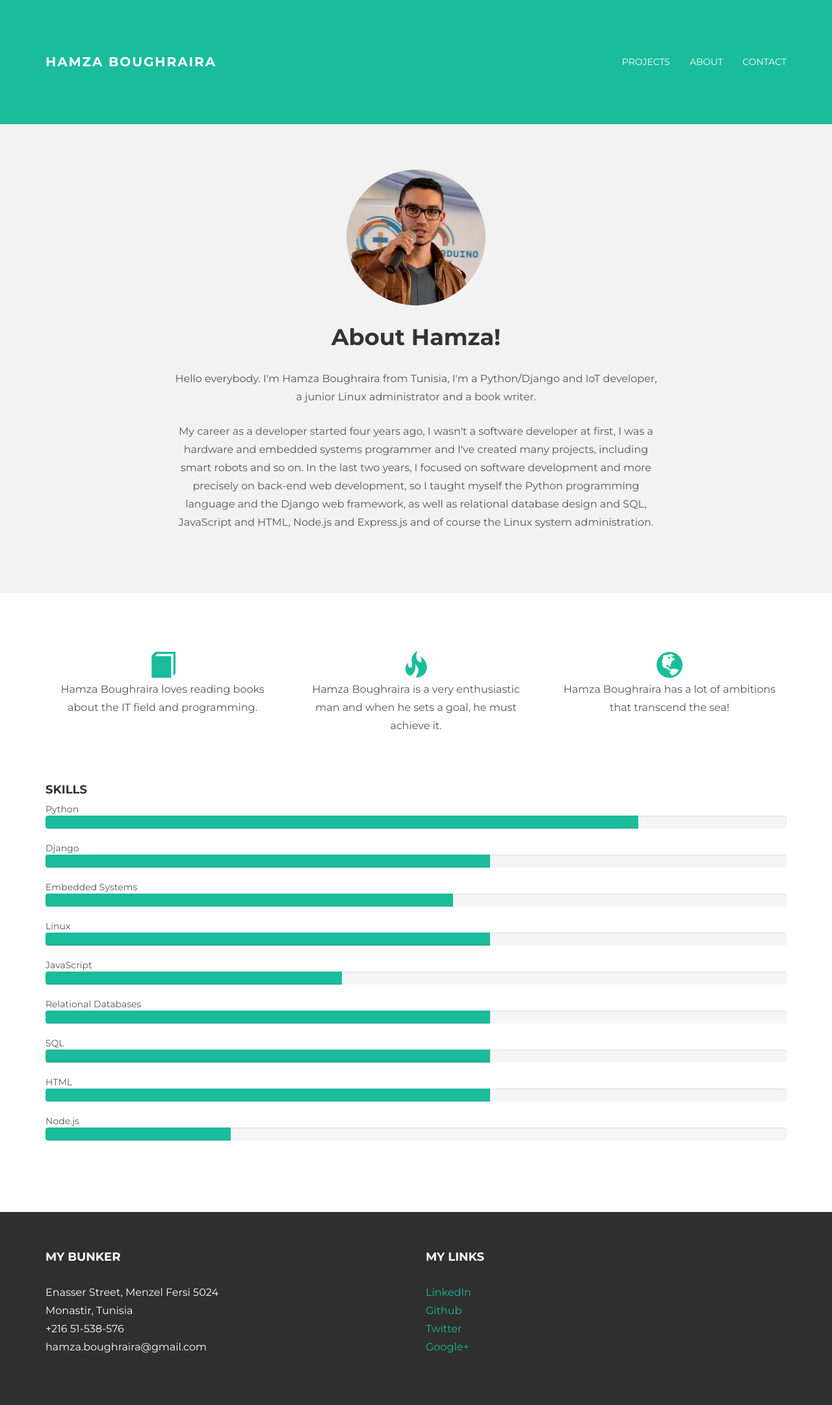
After one commit to autogyro/Personal-Site, a Flask app: page /about in a window 1280 px wide. The commit adds this page. Shown: the whole page at 65% size. Run offline with Flask 2, Linux system fonts and the light colour scheme; some libraries are stand-ins or nearby versions.

Commit message:
template inheritance and the about page

```diff
--- a/main.py
+++ b/main.py
@@ -8,9 +8,9 @@ manager = Manager(app)
 def index():
 	return render_template('index.html')
 
-@app.route('/portfolio')
-def portfolio():
-	return render_template('portfolio.html')
+@app.route('/about')
+def about():
+	return render_template('about.html')
 
 
 if __name__ == '__main__':
--- /dev/null
+++ b/templates/about.html
@@ -0,0 +1,98 @@
+{% extends 'base.html' %}
+
+{% block title %}Hamzawix - About{% endblock %}
+
+{% block content %}
+	<div id="ww">
+	    <div class="container">
+			<div class="row">
+				<div class="col-lg-8 col-lg-offset-2 centered">
+					<img src="{{ url_for('static', filename='img/hamza.png') }}" alt="Hamza">
+					<h1>About Hamza!</h1>
+					<p>Hello everybody. I'm Hamza Boughraira from Tunisia, I'm a Python/Django and IoT developer, a junior Linux administrator and a book writer.</p>
+					<p>My career as a developer started four years ago, I wasn't a software developer at first, I was a hardware and embedded systems programmer and I've created many projects, including smart robots and so on. In the last two years, I focused on software development and more precisely on back-end web development, so I taught myself the Python programming language and the Django web framework, as well as relational database design and SQL, JavaScript and HTML, Node.js and Express.js and of course the Linux system administration.</p>
+
+				</div>
+			</div>
+	    </div>
+	</div>
+
+	<div class="container pt">
+		<div class="row mt centered">
+			<div class="col-lg-4">
+				<span class="glyphicon glyphicon-book"></span>
+				<p>Hamza Boughraira loves reading books about the IT field and programming.</p>
+			</div>
+
+			<div class="col-lg-4">
+				<span class="glyphicon glyphicon-fire"></span>
+				<p>Hamza Boughraira is a very enthusiastic man and when he sets a goal, he must achieve it.</p>
+			</div>
+
+			<div class="col-lg-4">
+				<span class="glyphicon glyphicon-globe"></span>
+				<p>Hamza Boughraira has a lot of ambitions that transcend the sea!</p>
+			</div>
+		</div>
+
+		<div class="row mt">
+			<div class="col-lg-12">
+				<h4>SKILLS</h4>
+				Python
+				<div class="progress">
+					<div class="progress-bar progress-bar-theme" role="progressbar" aria-valuenow="60" aria-valuemin="0" aria-valuemax="100" style="width: 80%;">
+					</div>
+				</div>
+
+				Django
+				<div class="progress">
+					<div class="progress-bar progress-bar-theme" role="progressbar" aria-valuenow="60" aria-valuemin="0" aria-valuemax="100" style="width: 60%;">
+					</div>
+				</div>
+
+				Embedded Systems
+				<div class="progress">
+					<div class="progress-bar progress-bar-theme" role="progressbar" aria-valuenow="60" aria-valuemin="0" aria-valuemax="100" style="width: 55%;">
+					</div>
+				</div>
+
+				Linux
+				<div class="progress">
+					<div class="progress-bar progress-bar-theme" role="progressbar" aria-valuenow="60" aria-valuemin="0" aria-valuemax="100" style="width: 60%;">
+					</div>
+				</div>
+
+				JavaScript
+				<div class="progress">
+					<div class="progress-bar progress-bar-theme" role="progressbar" aria-valuenow="60" aria-valuemin="0" aria-valuemax="100" style="width: 40%;">
+					</div>
+				</div>
+
+				Relational Databases
+				<div class="progress">
+					<div class="progress-bar progress-bar-theme" role="progressbar" aria-valuenow="60" aria-valuemin="0" aria-valuemax="100" style="width: 60%;">
+					</div>
+				</div>
+
+				SQL
+				<div class="progress">
+					<div class="progress-bar progress-bar-theme" role="progressbar" aria-valuenow="60" aria-valuemin="0" aria-valuemax="100" style="width: 60%;">
+					</div>
+				</div>
+
+				HTML
+				<div class="progress">
+					<div class="progress-bar progress-bar-theme" role="progressbar" aria-valuenow="60" aria-valuemin="0" aria-valuemax="100" style="width: 60%;">
+					</div>
+				</div>
+
+				Node.js
+				<div class="progress">
+					<div class="progress-bar progress-bar-theme" role="progressbar" aria-valuenow="60" aria-valuemin="0" aria-valuemax="100" style="width: 25%;">
+					</div>
+				</div>
+
+			</div>
+		</div>
+	</div>
+{% endblock %}
--- /dev/null
+++ b/templates/base.html
@@ -0,0 +1,84 @@
+<!DOCTYPE html>
+<html lang="en">
+  <head>
+    {% block head %}
+    <meta charset="utf-8">
+    <meta http-equiv="X-UA-Compatible" content="IE=edge">
+    <meta name="viewport" content="width=device-width, initial-scale=1.0">
+    <meta name="description" content="">
+    <meta name="author" content="Hamzawix">
+
+    <title>{% block title %}{% endblock %}</title>
+
+
+    <link href="{{ url_for('static', filename='css/bootstrap.css') }}" rel="stylesheet">
+
+    <link href="{{ url_for('static', filename='css/main.css') }}" rel="stylesheet">
+
+    <script src="https://code.jquery.com/jquery-1.10.2.min.js"></script>
+    <script src="{{ url_for('static', filename='js/hover.zoom.js') }}"></script>
+    <script src="{{ url_for('static', filename='js/hover.zoom.conf.js') }}"></script>
+    {% endblock %}
+
+  </head>
+  <body>
+    {% block nav %}
+    <div class="navbar navbar-inverse navbar-static-top">
+    <div class="container">
+    <div class="navbar-header">
+        <button type="button" class="navbar-toggle" data-toggle="collapse" data-target=".navbar-collapse">
+        <span class="icon-bar"></span>
+        <span class="icon-bar"></span>
+        <span class="icon-bar"></span>
+        </button>
+        <a class="navbar-brand" href="{{ url_for('index') }}">Hamza Boughraira</a>
+    </div>
+    <div class="navbar-collapse collapse">
+        <ul class="nav navbar-nav navbar-right">
+            <li><a href="{{ url_for('about') }}">Projects</a></li>
+            <li><a href="{{ url_for('about') }}">About</a></li>
+            <li><a href="{{ url_for('about') }}">Contact</a></li>
+        </ul>
+    </div>
+    </div>
+    </div>
+    {% endblock %}
+
+    {% block content %}
+    {% endblock %}
+
+    {% block footer %}
+    <div id="footer">
+        <div class="container">
+            <div class="row">
+                <div class="col-lg-6">
+                    <h4>My Bunker</h4>
+                    <p>
+                        Enasser Street, Menzel Fersi 5024<br/>
+                        Monastir, Tunisia<br/>
+                        +216 51-538-576<br/>
+                        hamza.boughraira@gmail.com
+                    </p>
+                </div>
+
+                <div class="col-lg-6">
+                    <h4>My Links</h4>
+                    <p>
+                        <a href="https://www.linkedin.com/in/hamza-boughraira-b833b9128">LinkedIn</a><br/>
+                        <a href="https://github.com/hamzawix">Github</a><br/>
+                        <a href="http://twidog.com/user/hamzawi_x/958437878">Twitter</a><br/>
+                        <a href="https://plus.google.com/101075115298231967281">Google+</a>
+
+                    </p>
+                </div>
+
+
+            </div>
+
+        </div>
+    </div>
+    <script src="{{ url_for('static', filename='js/bootstrap.min.js') }}"></script>
+    {% endblock %}
+
+
+  </body>
```
Also changed, not shown: templates/index.html (+6 -92 lines), templates/portfolio.html (deleted, +0 -160 lines).
